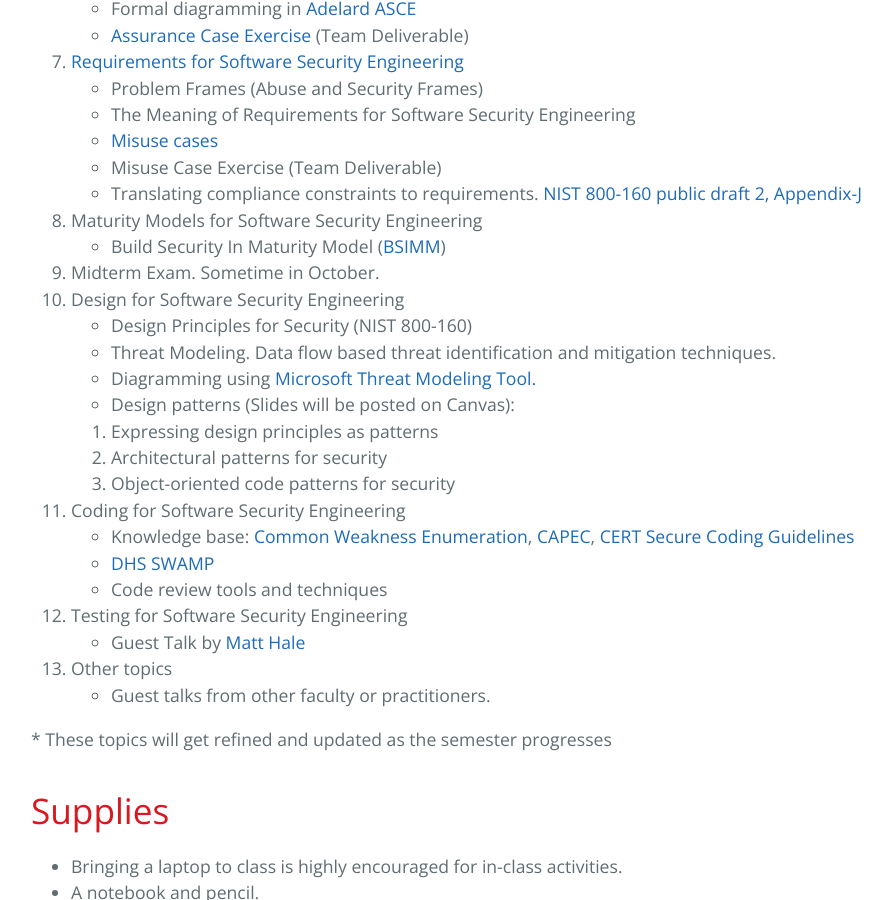
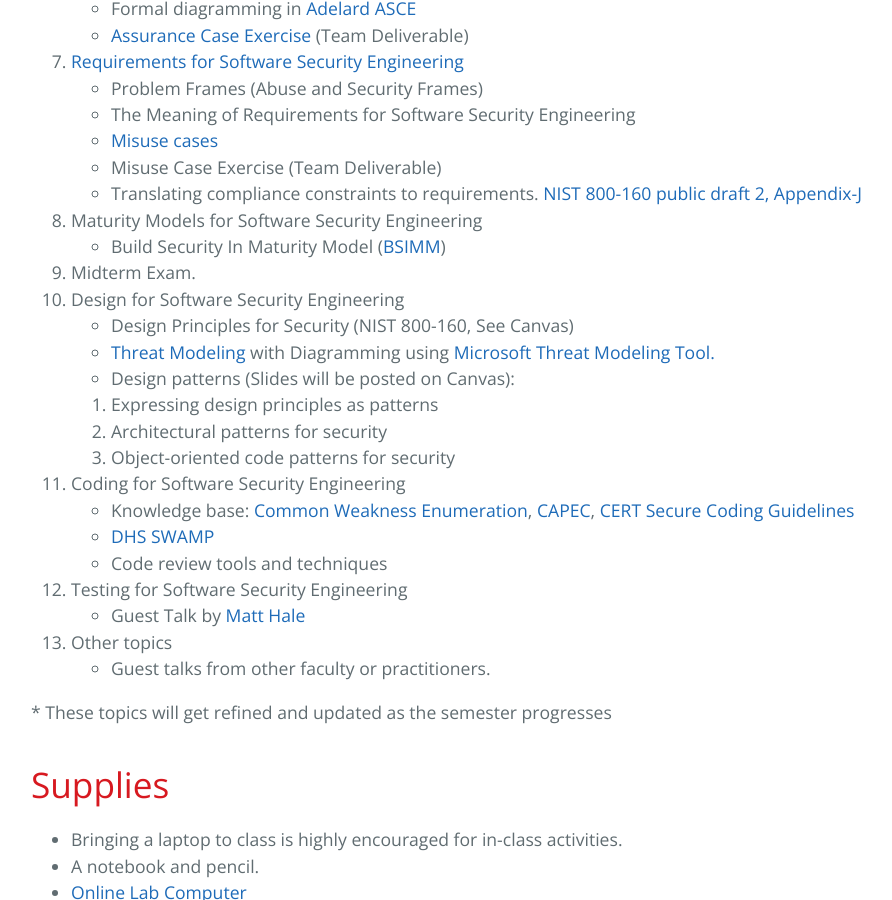
Before and after one commit to robinagandhi/swa, a Jekyll site: the page built from index.md, in a window 1280 px wide and 900 px high, scrolled down 903 px. Shown: the whole window, without its empty margins (193-1085 px from the left). Built offline with Jekyll 4.4.1, drawn with Linux system fonts in a browser that asks for light colours.

Commit message:
toc updates

```diff
--- a/index.md
+++ b/index.md
@@ -29,11 +29,10 @@
   * Translating compliance constraints to requirements. [NIST 800-160 public draft 2, Appendix-J](http://csrc.nist.gov/publications/drafts/800-160/sp800_160_second-draft.pdf)
 1. Maturity Models for Software Security Engineering
   * Build Security In Maturity Model ([BSIMM](https://www.bsimm.com))
-1. Midterm Exam. Sometime in October.
+1. Midterm Exam.
 1. Design for Software Security Engineering
-  * Design Principles for Security (NIST 800-160)
-  * Threat Modeling. Data flow based threat identification and mitigation techniques.
-  * Diagramming using [Microsoft Threat Modeling Tool.](https://www.microsoft.com/en-us/download/details.aspx?id=49168)
+  * Design Principles for Security (NIST 800-160, See Canvas)
+  * [Threat Modeling](https://robinagandhi.github.io/swa/slides/lecture-4/design-for-software-se.html) with Diagramming using [Microsoft Threat Modeling Tool.](https://www.microsoft.com/en-us/download/details.aspx?id=49168)
   * Design patterns (Slides will be posted on Canvas):
     1. Expressing design principles as patterns
     2. Architectural patterns for security
```
Also changed, not shown: pages/project.md (+2 -2 lines).
